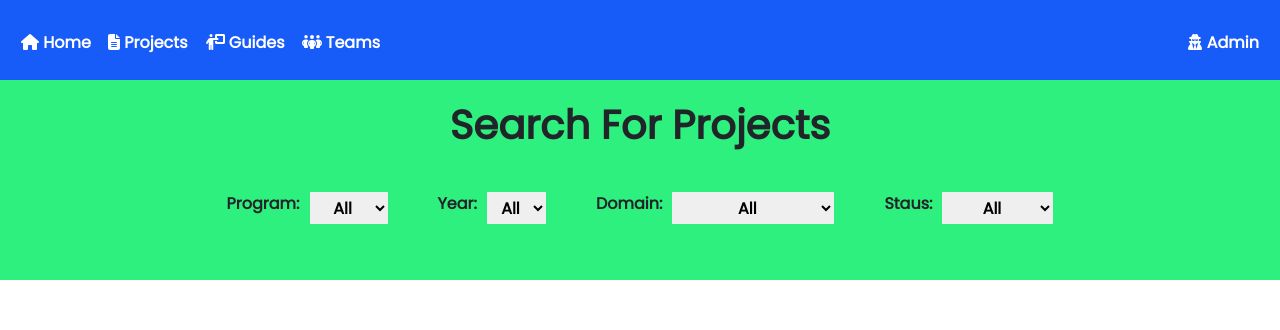
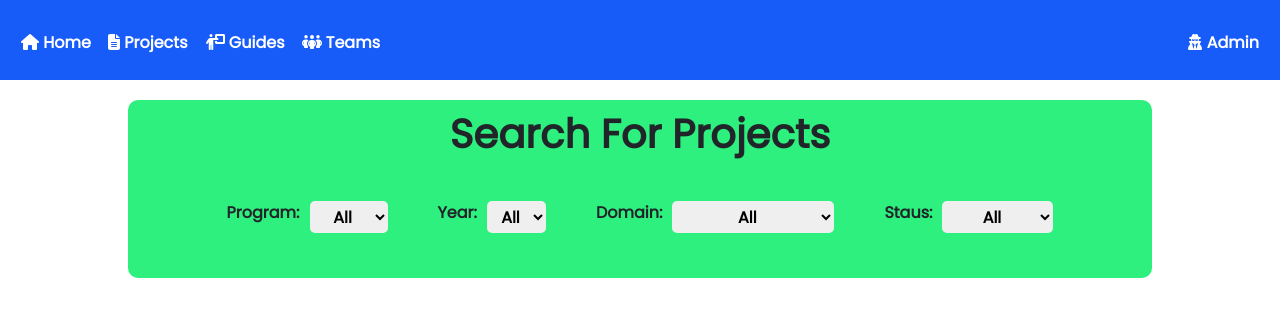
Before and after one commit to Investment-Analysis-Project/mini-project-project-manager-cet, a React (Create React App) app in the folder client/: page /projects in a window 1280 px wide. Shown: the top 330 px of the page. Built offline with nearby package versions, Linux system fonts and the light colour scheme; no server answers.

Commit message:
home page

```diff
--- a/client/src/components/header/Header.jsx
+++ b/client/src/components/header/Header.jsx
@@ -7,6 +7,7 @@ const Header = () => {
     const {setDomain,setProgram,setYear,setCompleted}=useContext(ProjectsContext);
 
     return(
+        <div className='headercontainer'>
         <div className='header'>
             <h1>Search For Projects</h1>
             <div className='filter'>
@@ -49,6 +50,7 @@ const Header = () => {
                 </div>
             </div>
         </div>
+    </div>
     );
 }
 
--- a/client/src/components/header/header.css
+++ b/client/src/components/header/header.css
@@ -1,10 +1,20 @@
+.headercontainer{
+    display: flex;
+    flex-direction: column;
+    align-items: center;
+}
+
 .header{
+    border-radius: 10px;
+    margin-top: 20px;
     background:rgb(45, 240, 126);
-    height: 200px;
     display: flex;
     flex-direction: column;
     justify-content: center;
     align-items: center;
+    padding: 10px;
+    width: 100%;
+    max-width: 1024px;
 }
 
 .header h1{
@@ -28,6 +38,7 @@
 }
 
 .drop select{
+    border-radius: 5px;
     outline:none;
     border: none;
     text-align: center;
--- a/client/src/pages/home/Home.jsx
+++ b/client/src/pages/home/Home.jsx
@@ -25,22 +25,22 @@ const Home = () => {
                 <div className='homemenu'>
                     <div className='homeitem' onClick={()=>navigate('/projects')}>
                         <img src={img1} alt="" />
-                        <p>See projects</p>
+                        <p>See Projects</p>
                     </div>
 
                     <div className='homeitem' onClick={()=>navigate('/guides')}>
                         <img src={img2} alt="" />
-                        <p>See guides</p>
+                        <p>See Guides</p>
                     </div>
 
                     <div className='homeitem' onClick={()=>navigate('/teams')}>
                         <img src={img3} alt="" />
-                        <p>See teams</p>
+                        <p>See Teams</p>
                     </div>
 
                     <div className='homeitem' onClick={()=>navigate('/')}>
                         <img src={img4} alt="" />
-                        <p>Search similar abstracts</p>
+                        <p>Search Similar Abstracts</p>
                     </div>
                 </div>
             </div>
--- a/client/src/pages/home/home.css
+++ b/client/src/pages/home/home.css
@@ -21,6 +21,7 @@
 }
 
 .homeintro p{
+    font-family:'Gill Sans', 'Gill Sans MT', Calibri, 'Trebuchet MS', sans-serif;
     width: 95%;
     font-size: medium;
     font-size: 20px;
```
